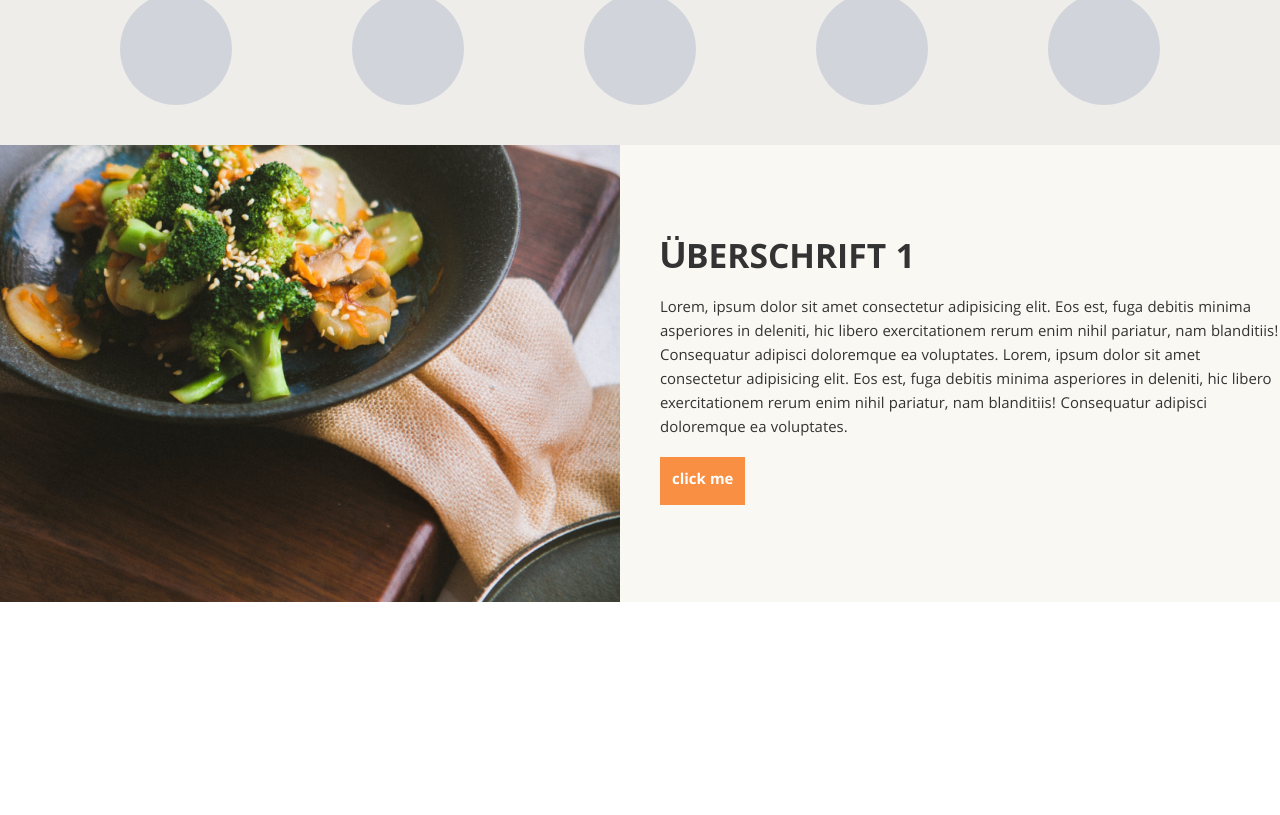
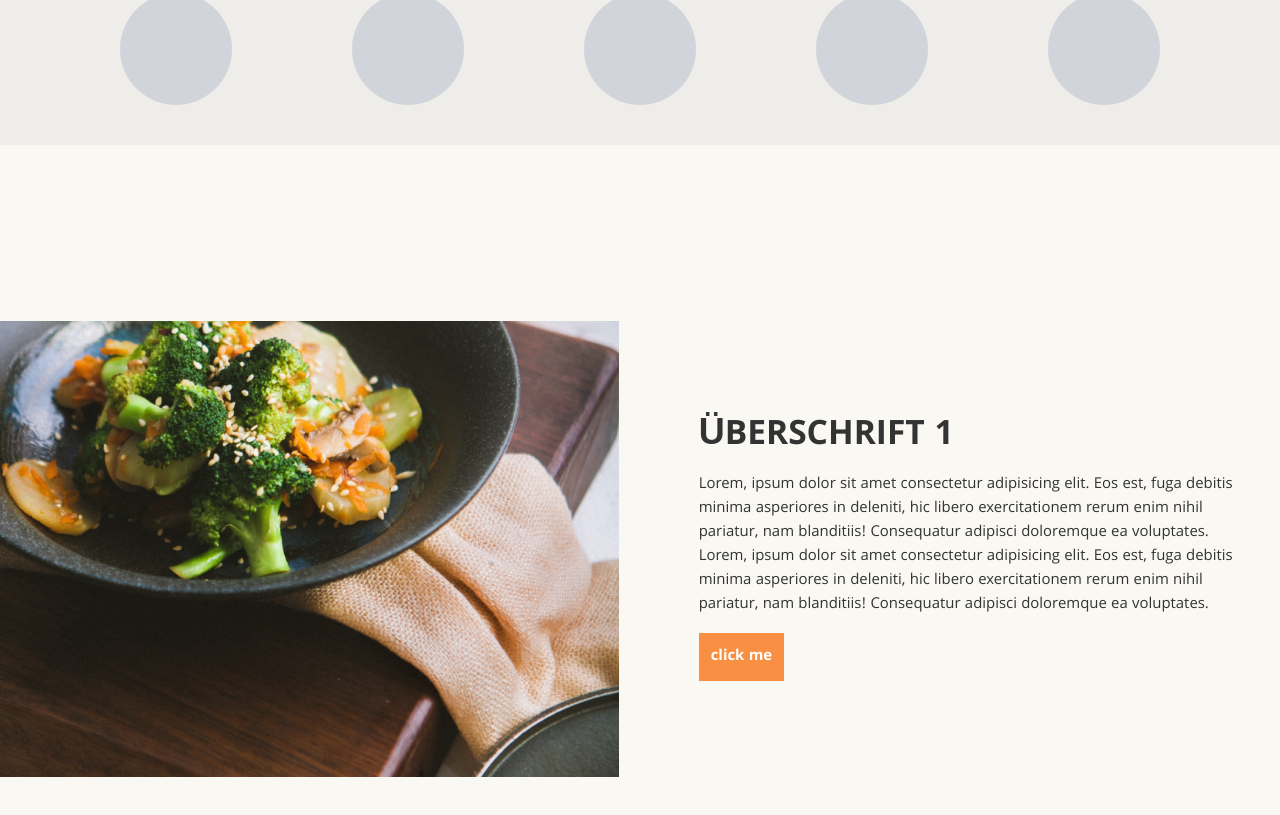
Before and after one commit to escgmbh/Fooders_Holding, a Vue app: page / in a window 1280 px wide. Shown: the part 899-1714 px from the top of the page. Before the commit the page ends 1501 px from the top, so only its background shows below. Built offline with nearby package versions, Linux system fonts and the light colour scheme.

Commit message:
margin adjusted
Signed-off-by: amrizjantan <manager@edgedept.com>

```diff
--- a/src/components/Index/Ueberschrift.vue
+++ b/src/components/Index/Ueberschrift.vue
@@ -1,11 +1,11 @@
 <script setup></script>
 <template>
-    <div class="">
-        <div class="flex flex-row gap-10 w-full">
-            <div class="bg-slate-300 w-6/12">
+    <div class="py-44">
+        <div class="md:flex md:flex-row">
+            <div class="w-auto md:w-6/12 mr-10">
                 <img src="@/assets/images/Uebersicht.png" alt="" />
             </div>
-            <div class="w-6/12 flex justify-center items-center">
+            <div class="w-6/12 flex justify-center items-center px-10">
                 <div class="">
                     <h1 class="text-foodersdark text-4xl font-bold uppercase">
                         Überschrift 1
```
